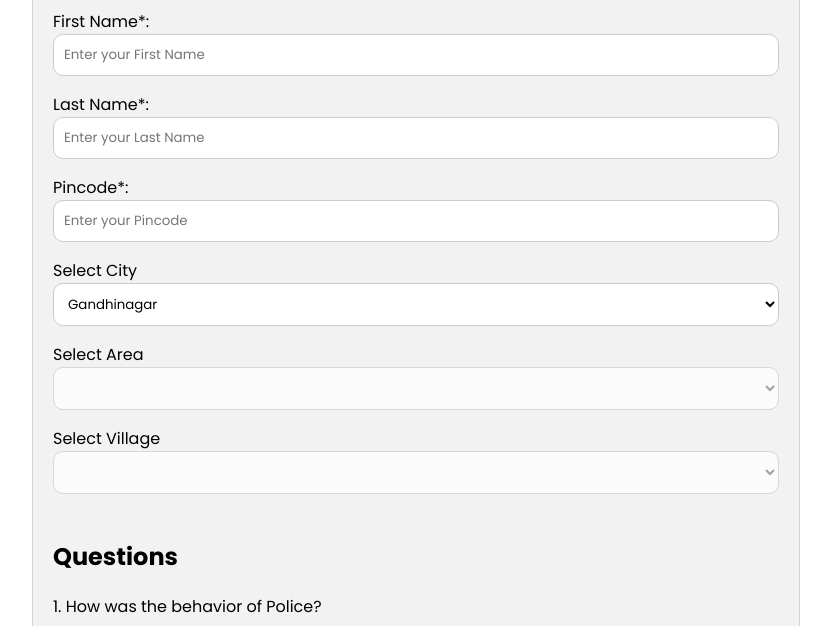
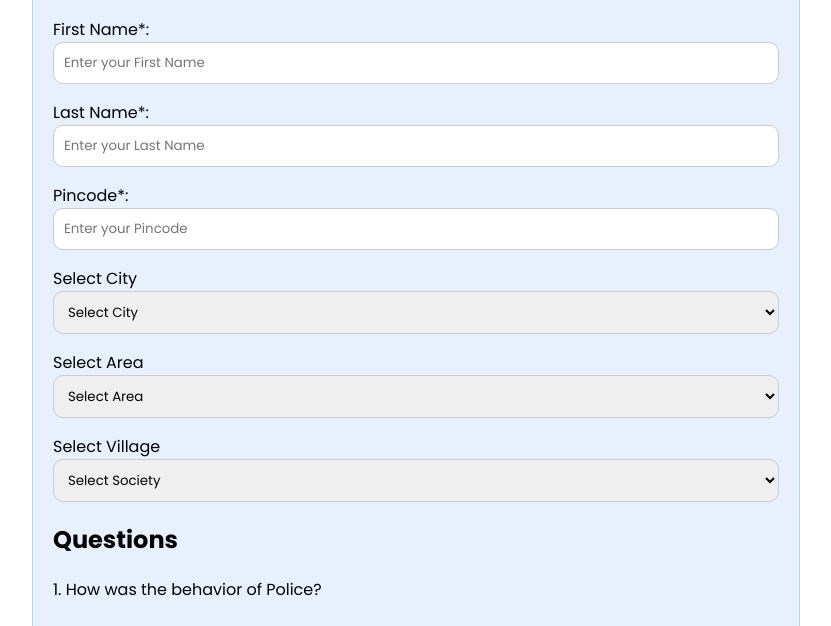
Before and after one commit to vyom-cpp/SSIP, a plain HTML site: page index.html in a window 1280 px wide. Shown: the part 171-797 px from the top of the page, without its empty margins (224-1055 px from the left). Drawn offline with Linux system fonts and the light colour scheme.

Commit message:
Update JS

```diff
--- a/index.html
+++ b/index.html
@@ -33,22 +33,24 @@
     <!-- City Dropdown -->
     <!-- <label for="city">Select District/City: </label> -->
     <p>Select City
-      <select id="city" onchange="populateAreas()"></p>
-      <option value="city1">Gandhinagar</option>
-      <option value="city2">Ahmedabad</option>
+      <select id="city">
+      <option value="option1">Select City</option>
+      <option value="Gandhinagar">Gandhinagar</option>
+      <option value="Ahmedabad">Ahmedabad</option>
     </select>
+    </p>
 
     <!-- Area Dropdown -->
     <!-- <label for="area">Select Taluka/Area: </label> -->
-    <p>Select Area<select id="area" onchange="populateSocieties()" disabled></p>
-    </select>
+    <p>Select Area
+      <select id="area"></select>
+    </p>
 
     <!-- Society Dropdown -->
     <!-- <label for="society">Select Village/Society: </label> -->
-    <p>Select Village<select id="society" disabled></p>
-    </select>
-    <br>
-    <br>
+    <p>Select Village
+      <select id="society"></select>
+    </p>
     <!-- Feedback Categories using radio buttons
     1. Behaviour of Police
     2. Response Time
@@ -137,6 +139,6 @@
     </div>
   </form>
 
-  <script src="script.js"></script>
+  <script src="index.js"></script>
 </body>
 </html>
--- /dev/null
+++ b/index.js
@@ -0,0 +1,60 @@
+const dropdown1 = document.getElementById('city');
+const dropdown2 = document.getElementById('area');
+const dropdown3 = document.getElementById('society');
+
+const optionsMap1 = {
+  option1 : ['Select Area'],
+  Gandhinagar: ['Select Taluka','Kalol', 'Gandhinagar', 'Dehgam', 'Mansa'],
+  Ahmedabad: ['Select Taluka','Detroj', 'Dhandhuka', 'Dholka', 'Sanand', 'Mandal'],
+};
+
+const optionsMap2 = {
+  'Select Area' : ['Select Society'],
+  'Detroj': ['Select Village','Amarpura', 'Indrapura','Aodhav','Kakav', 'Kanj'],
+  'Dhandhuka': ['Select Village','Arval','Akaru','Anandpura', 'Umdi', 'Kadipur'],
+  'Dholka': ['Select Village','Arnej','Andhari','Aanganpura', 'Egoli', 'Ambathi'],
+  'Sanand': ['Select Village','Eyava', 'Kundal', 'Kolat', 'Koda', 'Gorij'],
+  'Mandal': ['Select Village','Trent', 'Kanpura', 'Keshavpura', 'Ukardi', 'Aodki'],
+  'Kalol': ['Select Village','Arsodiya', 'Ola', 'Kantha', 'Khatraj'],
+  'Gandhinagar': ['Select Village','Sector 1', 'Sector 2', 'Sector 3', 'Sargasan', 'Kudasan'],
+  'Dehgam': ['Select Village','Udaan', 'Otampura', 'Kandarra', 'Kanipur', 'Karoli'],
+  'Mansa': ['Select Village','Itadara', 'Indrapura', 'Aajol', 'Charada', 'Delvada']
+};
+
+
+function updateSecondDropdown() {
+  const selectedOption1 = dropdown1.value;
+  const options1 = optionsMap1[selectedOption1] || [];
+
+  dropdown2.innerHTML = '';
+
+  options1.forEach((option) => {
+    const optionElement = document.createElement('option');
+    optionElement.value = option;
+    optionElement.textContent = option;
+    dropdown2.appendChild(optionElement);
+  });
+
+  // After updating the second dropdown, also update the third dropdown
+  updateThirdDropdown();
+}
+
+function updateThirdDropdown() {
+  const selectedOption2 = dropdown2.value;
+  const options2 = optionsMap2[selectedOption2] || [];
+
+  dropdown3.innerHTML = '';
+
+  options2.forEach((option) => {
+    const optionElement = document.createElement('option');
+    optionElement.value = option;
+    optionElement.textContent = option;
+    dropdown3.appendChild(optionElement);
+  });
+}
+
+dropdown1.addEventListener('change', updateSecondDropdown);
+dropdown2.addEventListener('change', updateThirdDropdown);
+
+updateSecondDropdown();
+updateThirdDropdown();
--- a/script.js
+++ /dev/null
@@ -1,130 +0,0 @@
-function populateAreas() {
-  // Enable the area dropdown
-  document.getElementById("area").disabled = false;
-
-  // Get the selected city
-  var selectedCity = document.getElementById("city").value;
-
-  // Get the area dropdown element
-  var areaDropdown = document.getElementById("area");
-
-  // Clear existing options
-  areaDropdown.innerHTML = "";
-
-  // Populate options based on the selected city
-  if (selectedCity === "city1") { // Gandhinagar talukas
-    addOption(areaDropdown, " ", " ");
-    addOption(areaDropdown, "kalol", "Kalol");
-    addOption(areaDropdown, "gandhinagar", "Gandhinagar");
-    addOption(areaDropdown, "dehgam", "Dehgam");
-    addOption(areaDropdown, "mansa", "Mansa");
-    // Add more cities & talukas options
-  } else if (selectedCity === "city2") { // Ahmedabad talukas
-    addOption(areaDropdown, " ", " ");
-    addOption(areaDropdown, "detroj", "Detroj");
-    addOption(areaDropdown, "dhandhuka", "Dhandhuka");
-    addOption(areaDropdown, "dholka", "Dholka");
-    addOption(areaDropdown, "sanand", "Sanand");
-    addOption(areaDropdown, "mandal", "Mandal");
-    // Add more cities & talukas options
-  }
-}
-
-function populateSocieties() {
-  // Society dropdown
-  document.getElementById("society").disabled = false;
-
-  // Get the selected area
-  var selectedArea = document.getElementById("area").value;
-
-  // Get the society dropdown element
-  var societyDropdown = document.getElementById("society");
-
-  // Clear existing options
-  societyDropdown.innerHTML = "";
-
-  // Selected talukas and options for villages
-
-  if (selectedArea === "kalol") { // Villages of kalol
-    addOption(societyDropdown, " ", " ");
-    addOption(societyDropdown, "arsodiya", "Arsodiya");
-    addOption(societyDropdown, "ola", "Ola");
-    addOption(societyDropdown, "aluha", "Aluha");
-    addOption(societyDropdown, "kantha", "Kantha");
-    addOption(societyDropdown, "khatraj", "Khatraj");
-    // Add more villages
-  } else if (selectedArea === "gandhinagar") { // Villages of gandhinagar
-    addOption(societyDropdown, " ", " ");
-    addOption(societyDropdown, "sector1", "Sector 1");
-    addOption(societyDropdown, "sector2", "Sector 2");
-    addOption(societyDropdown, "sector3", "Sector 3");
-    addOption(societyDropdown, "sargasan", "Sargasan");
-    addOption(societyDropdown, "kudasan", "Kudasan");
-    // Add more villages
-  } else if (selectedArea === "dehgam") { // Villages of dehgam
-    addOption(societyDropdown, " ", " ");
-    addOption(societyDropdown, "udaan", "Udaan");
-    addOption(societyDropdown, "otampura", "Otampura");
-    addOption(societyDropdown, "kadadra", "Kadadrra");
-    addOption(societyDropdown, "kanipur", "Kanipur");
-    addOption(societyDropdown, "karoli", "Karoli");
-    // Add more villages
-  } else if (selectedArea === "mansa") { // Villages of mansa
-    addOption(societyDropdown, " ", " ");
-    addOption(societyDropdown, "itadra", "Itadra");
-    addOption(societyDropdown, "indrapura", "Indrapura");
-    addOption(societyDropdown, "aajol", "Aajol");
-    addOption(societyDropdown, "charada", "Charada");
-    addOption(societyDropdown, "delvada", "Delvada");
-    // Ahmedabad 'city' socitites addition start
-
-  } else if (selectedArea === "detroj") { // Villages of detroj
-    addOption(societyDropdown, " ", " ");
-    addOption(societyDropdown, "amarpura", "Amarpura");
-    addOption(societyDropdown, "indrapura", "Indrapura");
-    addOption(societyDropdown, "aodhav", "Aodhav");
-    addOption(societyDropdown, "kakvav", "Kakvav");
-    addOption(societyDropdown, "kanj", "Kanj");
-    // Add more villages
-  } else if (selectedArea === "dhandhuka") { // Villages of dhandhuka
-    addOption(societyDropdown, " ", " ");
-    addOption(societyDropdown, "arval", "Arval");
-    addOption(societyDropdown, "akaru", "Akaru");
-    addOption(societyDropdown, "anandpur", "Anandpur");
-    addOption(societyDropdown, "umdi", "Umdi");
-    addOption(societyDropdown, "kadipur", "Kadipur");
-    // Add more villages
-  } else if (selectedArea === "dholka") { // Villages of dholka
-    addOption(societyDropdown, " ", " ");
-    addOption(societyDropdown, "arnej", "Arnej");
-    addOption(societyDropdown, "andhari", "Andhari");
-    addOption(societyDropdown, "aanganpura", "Aanganpura");
-    addOption(societyDropdown, "egoli", "Egoli");
-    addOption(societyDropdown, "ambathi", "Ambathi");
-    // Add more villages
-  } else if (selectedArea === "sanand") { // Villages of Sanand
-    addOption(societyDropdown, " ", " ");
-    addOption(societyDropdown, "eyava", "Eyava");
-    addOption(societyDropdown, "kundal", "Kundal");
-    addOption(societyDropdown, "kolat", "Kolat");
-    addOption(societyDropdown, "koda", "Koda");
-    addOption(societyDropdown, "gorij", "Gorij");
-    // Add more villages
-  } else if (selectedArea === "mandal") { // Villages of mandal
-    addOption(societyDropdown, " ", " ");
-    addOption(societyDropdown, "trent", "Trent");
-    addOption(societyDropdown, "kanpura", "Kanpura");
-    addOption(societyDropdown, "keshavpura", "Keshavpura");
-    addOption(societyDropdown, "ukardi", "Ukardi");
-    addOption(societyDropdown, "aodki", "Aodki");
-    // Add more villages
-  } // Add more talukas with options of villages
-}
-
-// Function to add an option to a dropdown
-function addOption(dropdown, value, text) {
-  var option = document.createElement("option");
-  option.value = value;
-  option.text = text;
-  dropdown.add(option);
-}
--- a/style.css
+++ b/style.css
@@ -6,16 +6,15 @@
 }
 
 body{
-  margin:0px;
   padding: 8px;
 }
 
 form{
   max-width: 768px;
   margin: 20px auto;
-  background-color: #f2f2f2;
+  background-color: #e8f0fe;
   padding: 5px 20px 15px 20px;
-  border:1px solid lightgray;
+  border:1px solid lightblue;
   border-radius:10px;
 }
 
@@ -24,21 +23,22 @@ input[type="text"], input[type="submit"], select, textarea{
   padding:10px;
   border-radius:10px;
   border:1px solid #ccc;
-  background-color:#fff;
+  /* background-color:#fff; */
 }
 
 h1{
   text-align: center;
 }
+
 input[type="submit"]{
-  background-color:navy;
+  background-color:#1a73e8;
   color:white;
   cursor: pointer;
   font-weight:bolder;
 }
 
 input[type="submit"]:hover{
-  background-color:green;
+  background-color:#0956bb;
 }
 
 .copyright{
@@ -47,6 +47,10 @@ input[type="submit"]:hover{
 
 input[type="radio"]{
   margin:15px;
+}
+
+input[type="text"]:focus, select:focus {
+  border: 1px solid #1a73e8;
 }
 
 @media (max-width:768px) {
```
